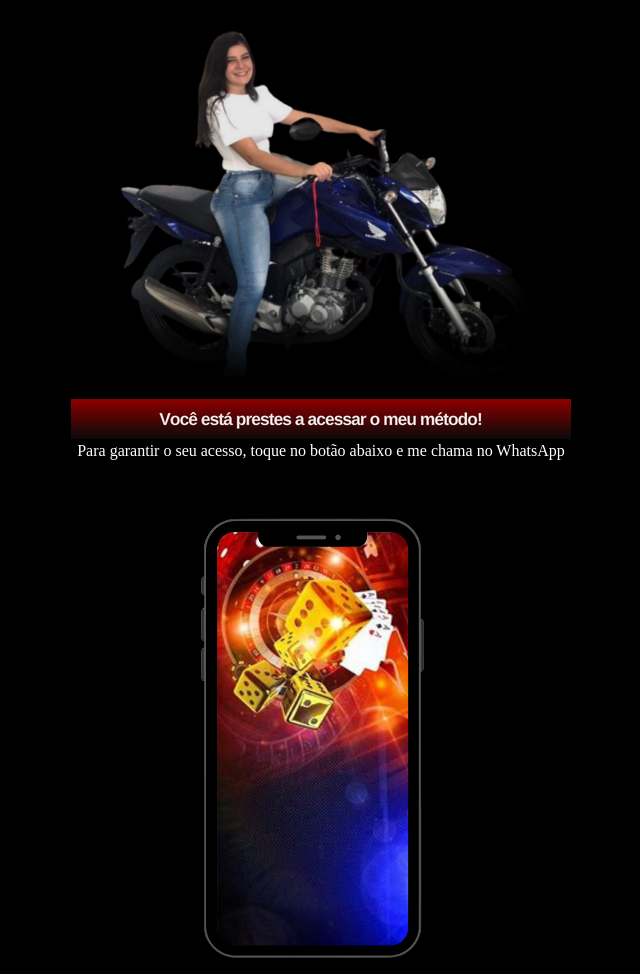
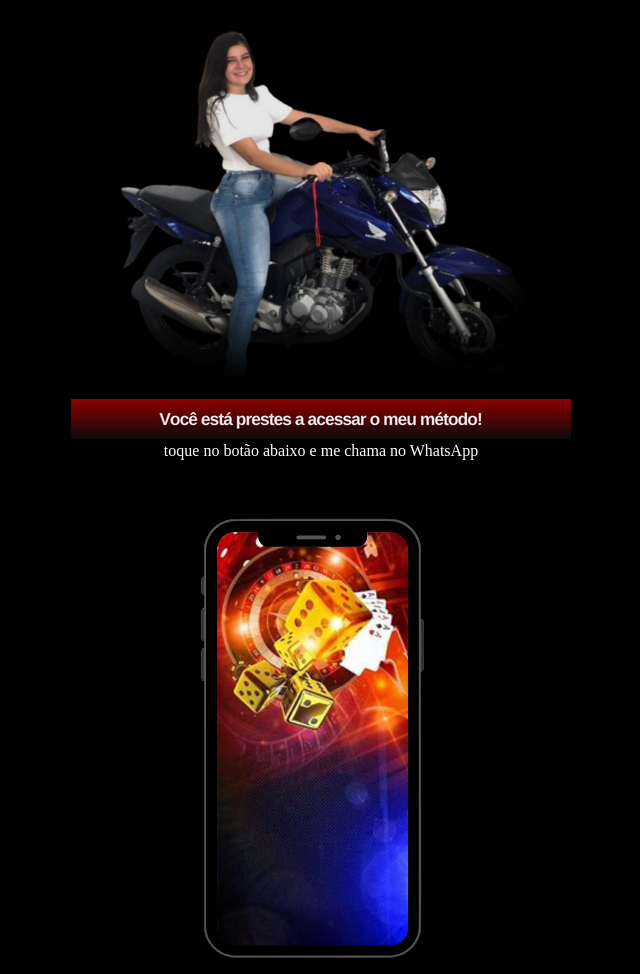
Before and after one commit to joaozinho011/kade, a plain HTML site: page lai/index.html in a window 1280 px wide. Shown: the top 974 px of the page, without its empty margins (319-959 px from the left). Drawn offline with nearby package versions, Linux system fonts and the light colour scheme.

Commit message:
Add files via upload

```diff
--- a/lai/index.html
+++ b/lai/index.html
@@ -40,7 +40,7 @@
             <!-- Laiana Vidal -->
             <img class="img-fluid" src="./assets/img/titulo.png">
 
-            <p style = "font-family:Zapf-Chancery">Para garantir o seu acesso, toque no botão abaixo e me chama no WhatsApp</p>
+            <p style = "font-family:Zapf-Chancery">toque no botão abaixo e me chama no WhatsApp</p>
 
             <!-- Laiana Vidal -->
             <img class="img-fluid" src="./assets/img/cellai.png">
```
